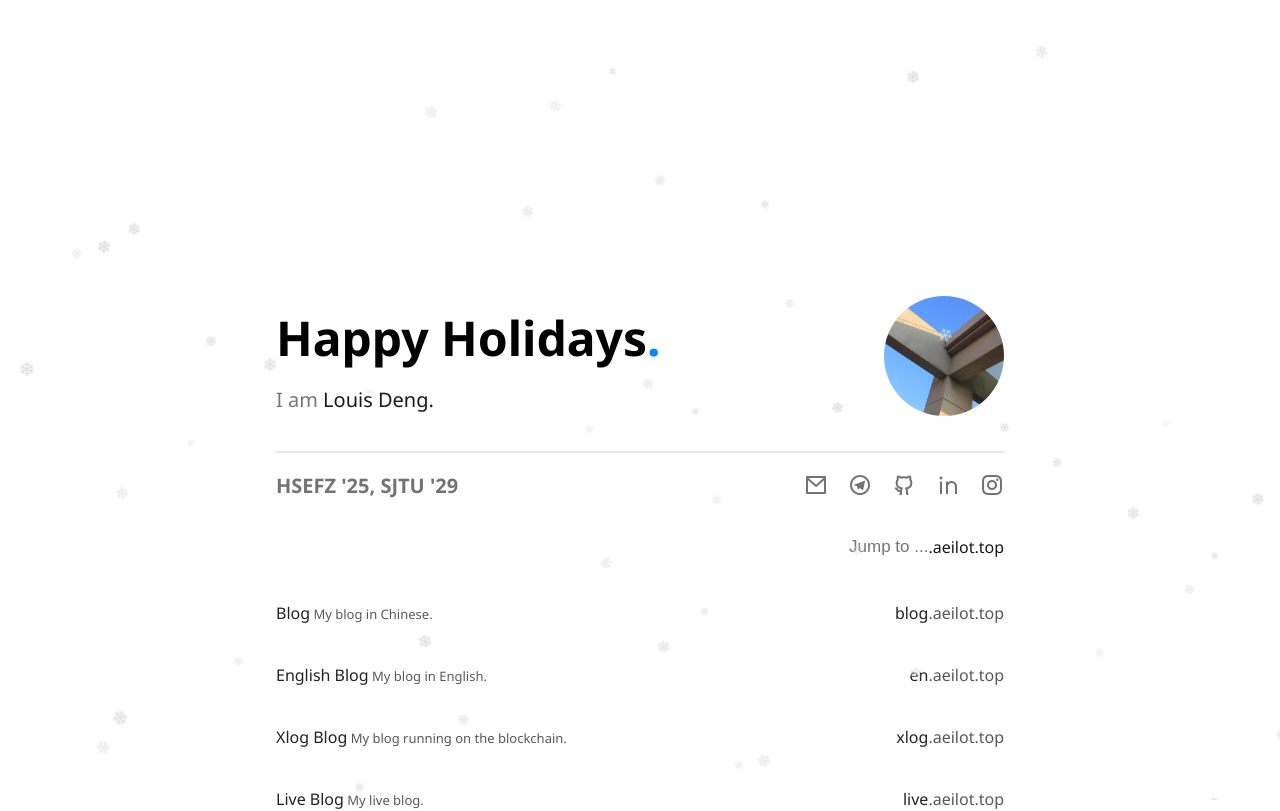
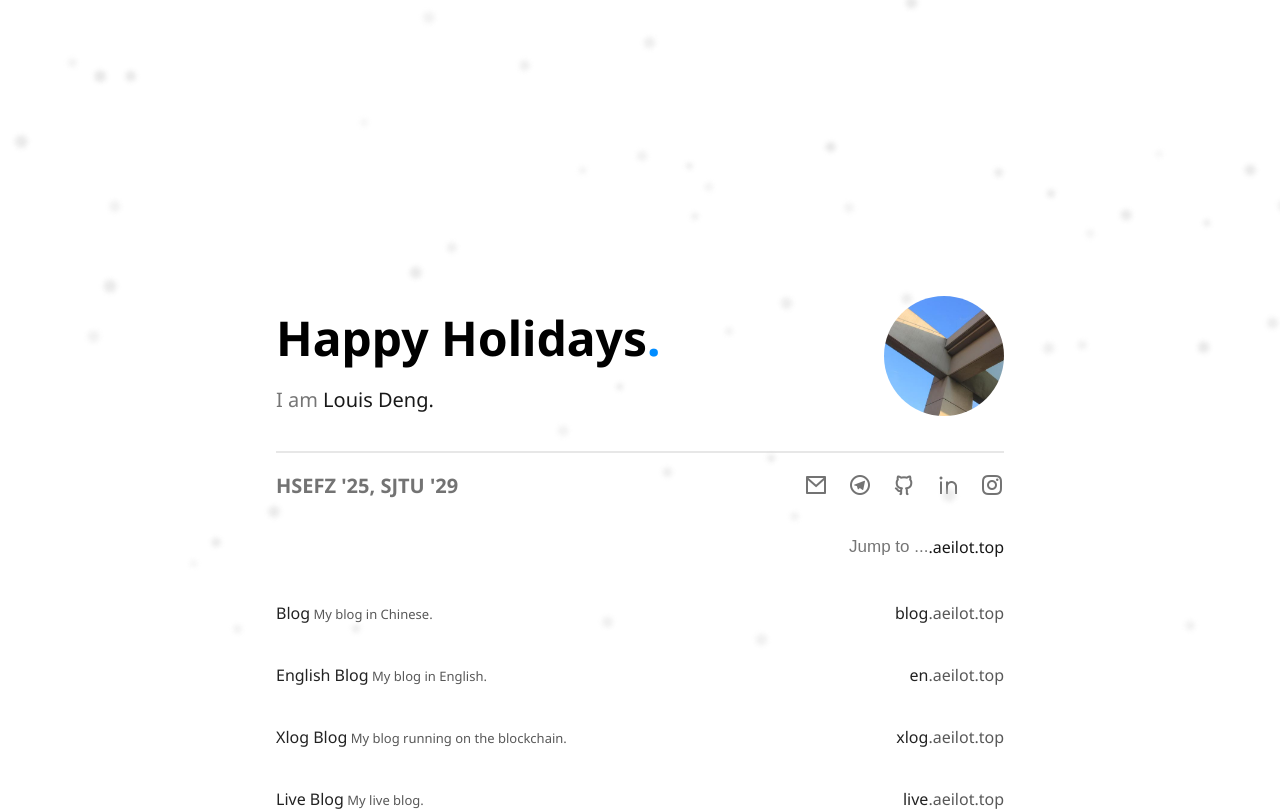
Before and after one commit to aeilot/home-page, a Next.js app: page / in a window 1280 px wide. Shown: the top 811 px of the page. Built offline with nearby package versions, Linux system fonts and the light colour scheme.

Commit message:
Blur and slow down Christmas snow effect
Co-authored-by: aeilot <25583228+aeilot@users.noreply.github.com>

```diff
--- a/src/components/SnowEffect.js
+++ b/src/components/SnowEffect.js
@@ -17,7 +17,7 @@ export default function SnowEffect() {
     return Array.from({ length: 50 }, (_, i) => ({
       id: i,
       left: `${Math.random() * 100}%`,
-      animationDuration: `${Math.random() * 3 + 2}s`,
+      animationDuration: `${Math.random() * 5 + 5}s`,
       animationDelay: `${Math.random() * 5}s`,
       opacity: Math.random() * 0.6 + 0.4,
       fontSize: `${Math.random() * 10 + 10}px`,
--- a/src/components/SnowEffect.module.css
+++ b/src/components/SnowEffect.module.css
@@ -15,6 +15,7 @@
   color: #fff;
   user-select: none;
   animation: fall linear infinite;
+  filter: blur(2px);
 }
 
 @keyframes fall {
```
Also changed, not shown: 1 other file (tests, documents, lock files or other folders).
